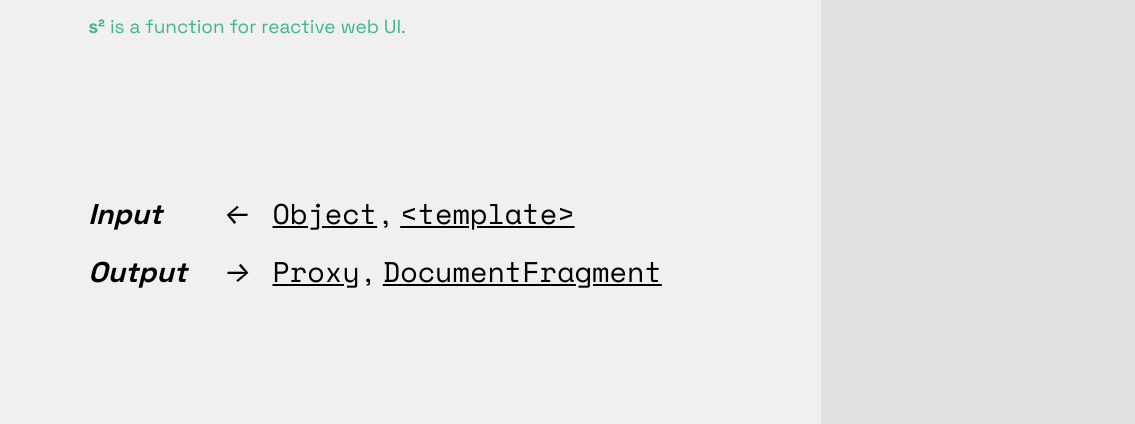
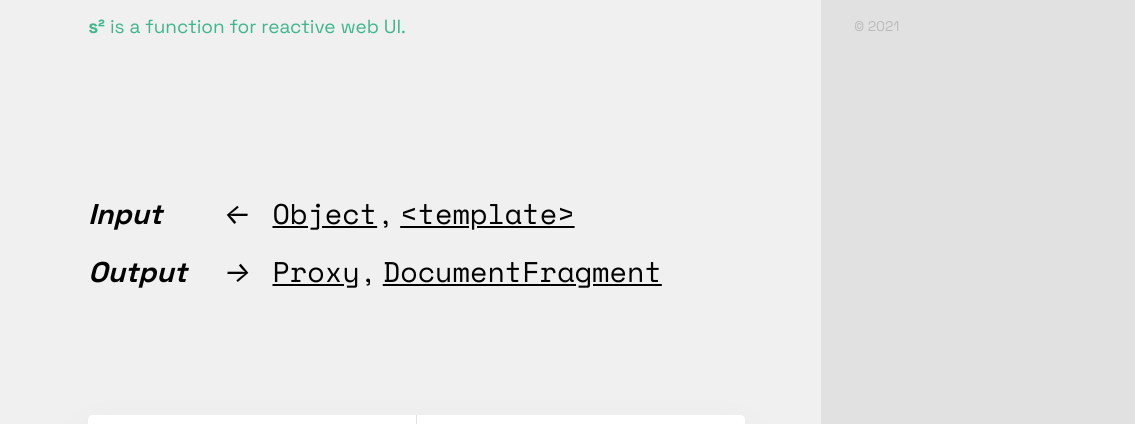
Before and after one commit to gr0uch/s2, a plain HTML site: page docs/index.html in a window 1280 px wide. Shown: the top 424 px of the page, 145-1280 px from the left. Drawn offline with nearby package versions, Linux system fonts and the light colour scheme.

Commit message:
more docs nitpicks

```diff
--- a/docs/index.html
+++ b/docs/index.html
@@ -78,7 +78,8 @@
       #content > article code { background: var(--c-a2); border-radius: calc(1rem * var(--u)); padding: 0 calc(1rem * var(--u)); }
       #content > article pre code { background: inherit; border-radius: inherit; }
       .tagline { color: var(--c-l); padding-top: calc(1rem * var(--u) * 2); }
-      .params { margin: calc(1rem * var(--u) * 30) 0; font-size: calc(1rem * var(--u) * 6); line-height: calc(1rem * var(--u) * 12); }
+      .alt .tagline { color: var(--c-fg3); font-size: var(--h2); }
+      .params { margin: calc(1rem * var(--u) * 30) 0 calc(1rem * var(--u) * 24); font-size: calc(1rem * var(--u) * 6); line-height: calc(1rem * var(--u) * 12); }
       .params b { display: inline-block; width: calc(1rem * var(--u) * 27); }
       .params i { display: inline-block; margin-right: calc(1rem * var(--u) * 2); }
       .params code { background: none !important; text-decoration: underline; }
@@ -127,6 +128,7 @@
           --h: 17px;
           --h2: 12px;
         }
+        .alt { display: none; }
         .container { flex-direction: column; }
         .params { margin: calc(1rem * var(--u) * 8) 0; }
         h2 { margin-top: calc(1rem * var(--u) * 6); }
@@ -180,7 +182,8 @@
             <p class="tagline" id="top"><strong>s²</strong> is a function for reactive web UI.</p><p class="params"><em><b>Input</b> <i>&larr;</i></em> <code>Object</code>, <code>&lt;template&gt;</code><br><em><b>Output</b> <i>&rarr;</i></em> <code>Proxy</code>, <code>DocumentFragment</code></p>
             <hr>
           </section>
-          <section>
+          <section class="alt">
+            <p class="tagline">&copy; 2021</p>
           </section>
           <section>
             <div class="live-example code" style="min-height: calc(1rem * var(--u) * 68)">
```
